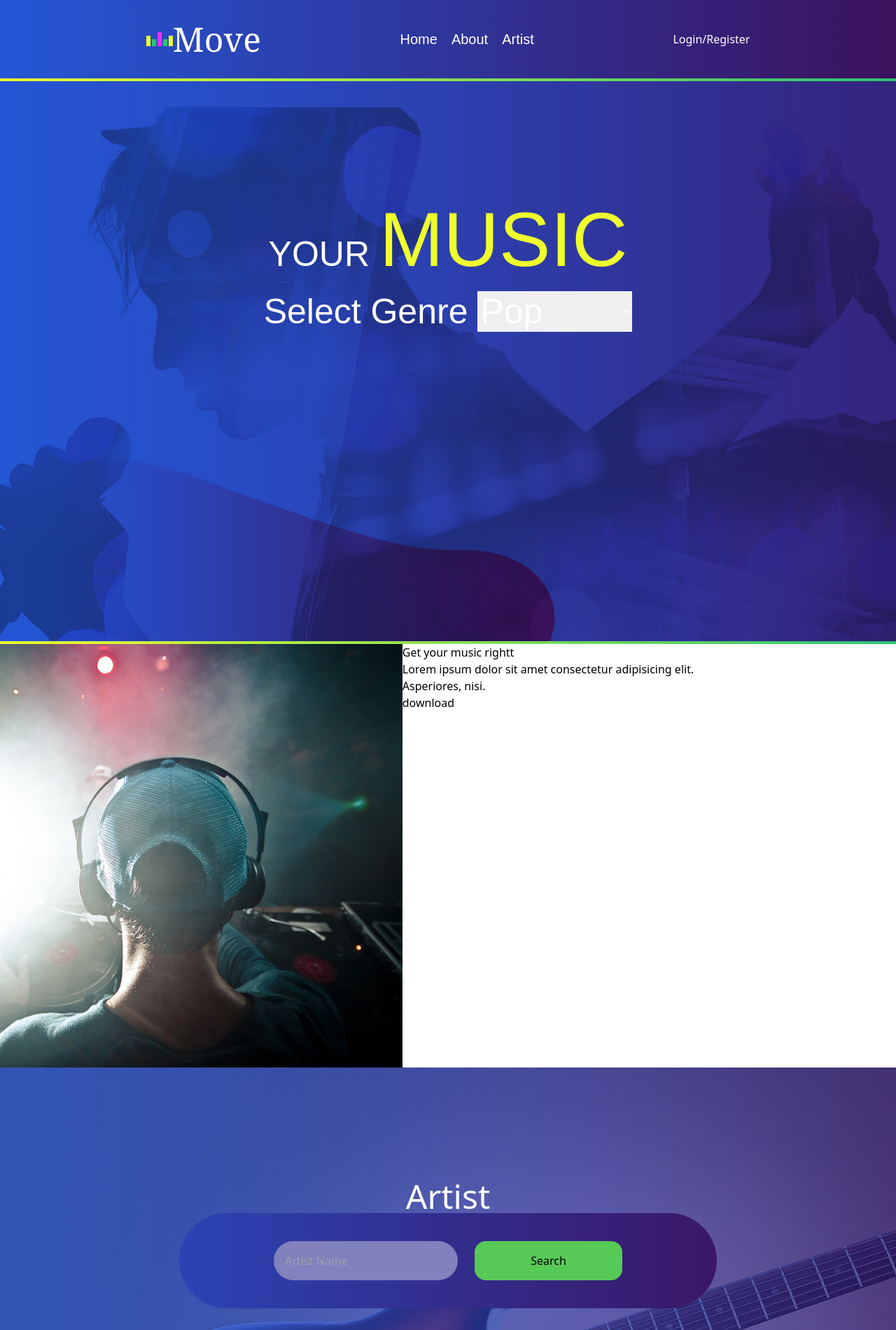
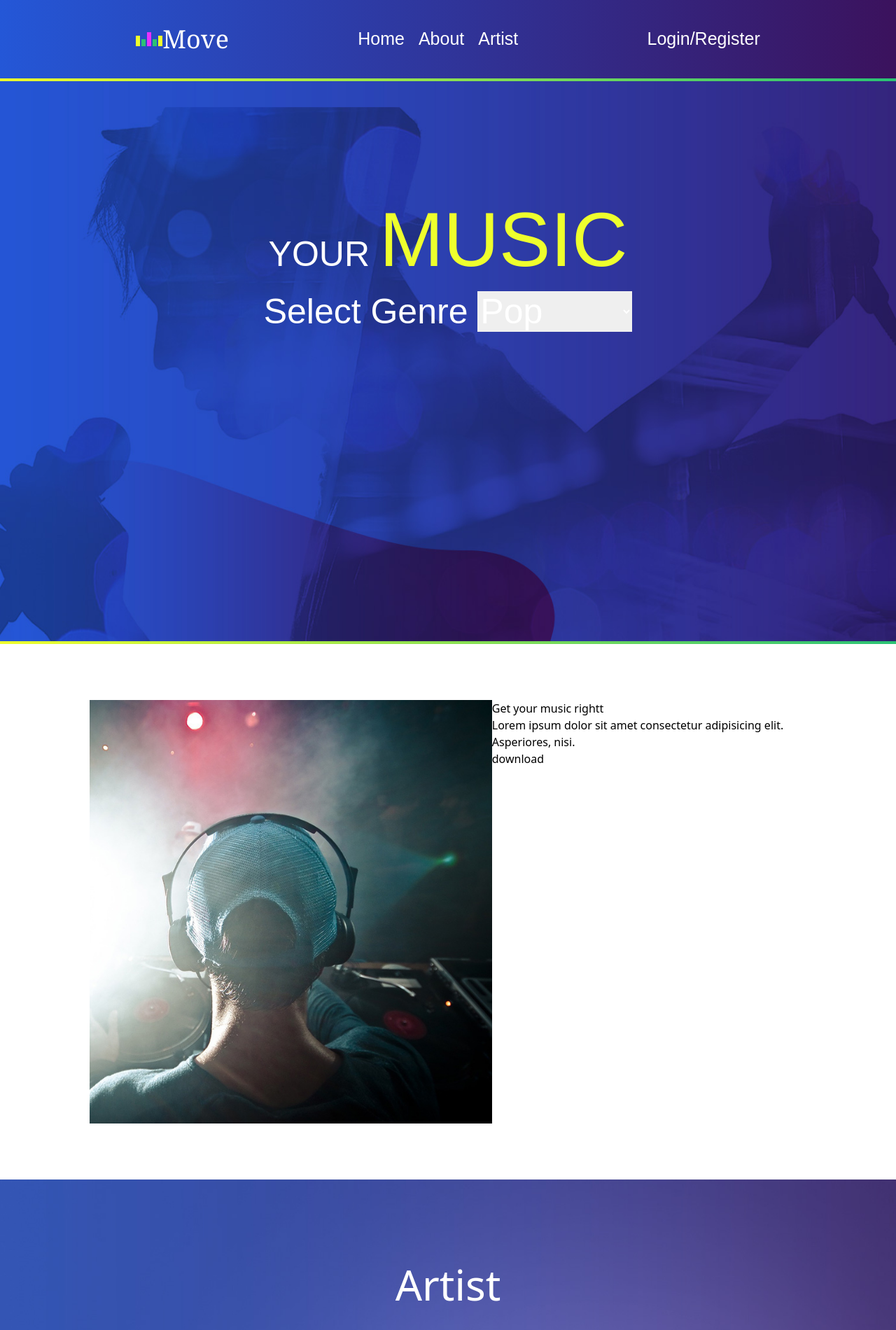
Before and after one commit to jaclyn-n/web-app-assignment, a plain HTML site: page index.html in a window 1280 px wide. Shown: the top 1900 px of the page at 70% size. Drawn offline with nearby package versions, Linux system fonts and the light colour scheme.

Commit message:
adding hover nav

```diff
--- a/index.html
+++ b/index.html
@@ -13,7 +13,7 @@
     <nav>
       <div class="nav-container">
         <div
-          class="flex align-middle items-center font-serif text-5xl text-white"
+          class="flex align-middle items-center font-serif text-4xl text-white"
         >
           <div class="music-bar-logo">
             <ul class="flex justify-around">
@@ -24,17 +24,17 @@
               <li class="music-bar-logo5"></li>
             </ul>
           </div>
-          <span>Move</span>
+          <a href="/">Move</a>
         </div>
 
         <div class="nav-links">
-          <a href="#" class="nav-text">Home</a>
+          <a href="index.html" class="nav-text">Home</a>
           <a href="#" class="nav-text">About</a>
           <a href="#" class="nav-text">Artist</a>
           <!-- <a href="#" class="nav-text">Contact</a> -->
         </div>
         <div>
-          <ul class="flex text-white ">
+          <ul class="flex text-white login">
             <li><a href="#">Login</a>/</li>
             <li>
               <a href="#">Register</a>
@@ -72,10 +72,10 @@
     <div class="hero-after"></div>
 
     <section>
-      <div class="flex justify-around w-[80%]">
+      <div class="flex justify-around w-[80%] mx-auto py-20">
         <div><img src="./images/app.jpg" alt="2" /></div>
         <div>
-          <div class="align-middle">
+          <div>
             <h3>Get your music rightt</h3>
           <p>
             Lorem ipsum dolor sit amet consectetur adipisicing elit. Asperiores,
@@ -89,11 +89,11 @@
     </section>
     <section class="artist-container">
       <div>
-        <div class="pt-40">
-          <div class="text-5xl text-white text-center font-medium p-20px">
+        <div class="pt-20">
+          <div class="text-6xl text-white text-center font-medium p-20px py-10 ">
             <h3>Artist</h3>
           </div>
-          <div class="form-bar form-container w-3/5 mx-auto py-10 rounded-full">
+          <div class="form-bar form-container w-2/5 mx-auto py-10 rounded-full">
             <form
               id="submit-form"
               action="#"
@@ -102,7 +102,7 @@
               <input
                 type="text"
                 placeholder="Artist Name"
-                class="p-4 bg-[#8181BD] rounded-full"
+                class="p-3 bg-[#8181BD] rounded-full"
                 id="artist-name"
               />
               <!-- <input
@@ -112,7 +112,7 @@
               /> -->
               <button
                 type="submit"
-                class="bg-[#57C957] px-20 rounded-2xl hover:bg-gradient-to-r from-purple-500 to-amber-500 mtpx-"
+                class="bg-[#57C957] px-20 rounded-2xl hover:bg-gradient-to-r from-purple-500 to-amber-500"
               >
                 <span>Search</span>
               </button>
--- a/style.css
+++ b/style.css
@@ -29,12 +29,35 @@ nav {
   align-items: center;
 }
 
+.nav-text:hover {
+  color: #84DE54;
+  font-family: Josefin Sans, sans-serif;
+  font-size: 25px;
+  font-weight: 100;
+}
+
+
 .nav-text {
   color: white;
   font-family: Josefin Sans, sans-serif;
-  font-size: 20px;
+  font-size: 25px;
   font-weight: 100;
 }
+
+.login {
+  color: white;
+  font-family: Josefin Sans, sans-serif;
+  font-size: 25px;
+  font-weight: 100;
+}
+
+.login:hover {
+  color: #84DE54;
+  font-family: Josefin Sans, sans-serif;
+  font-size: 25px;
+  font-weight: 100;
+}
+
 
 /* music logo */
 /* .music-bar-logo {
```
Also changed, not shown: webApp.js (+49 -0 lines).
